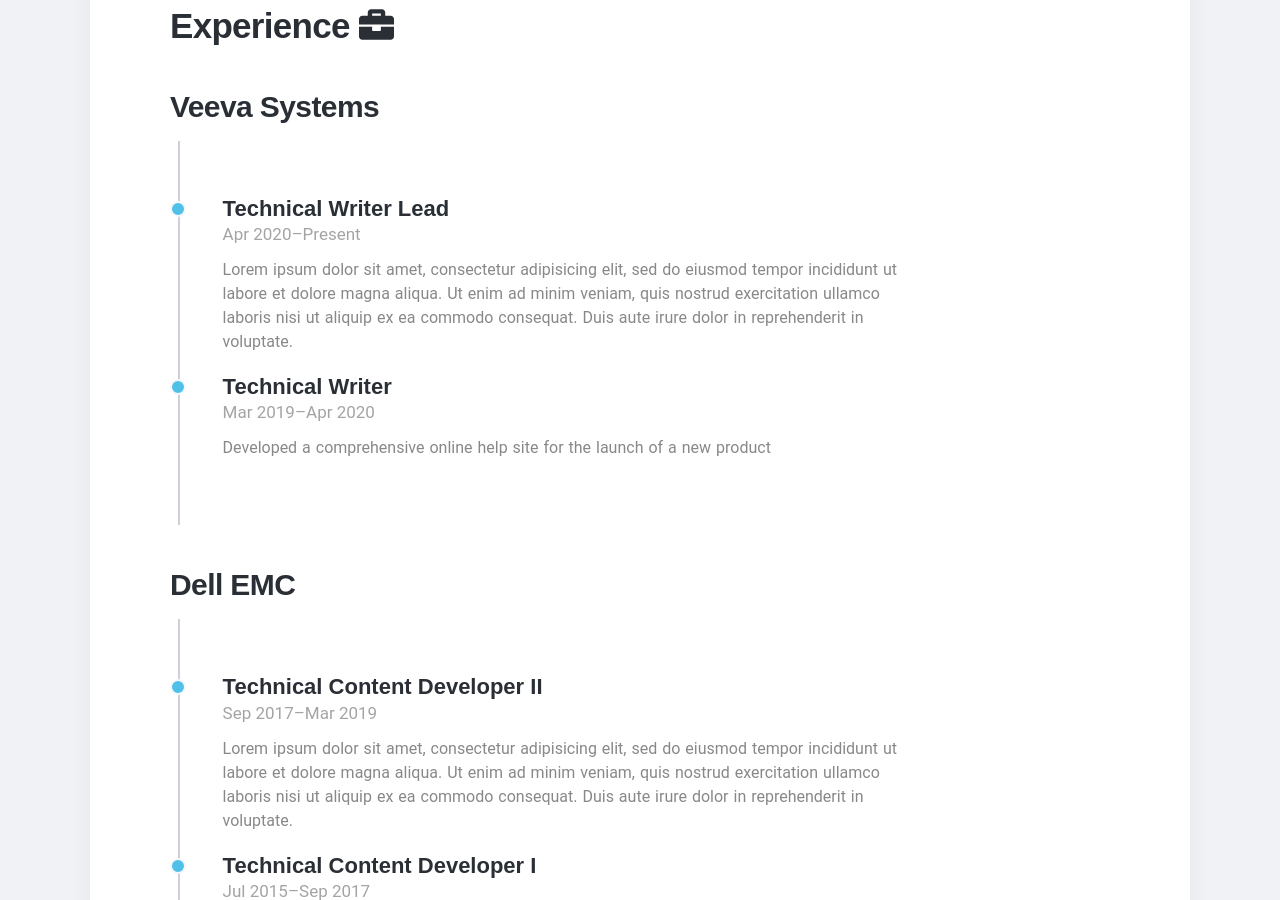
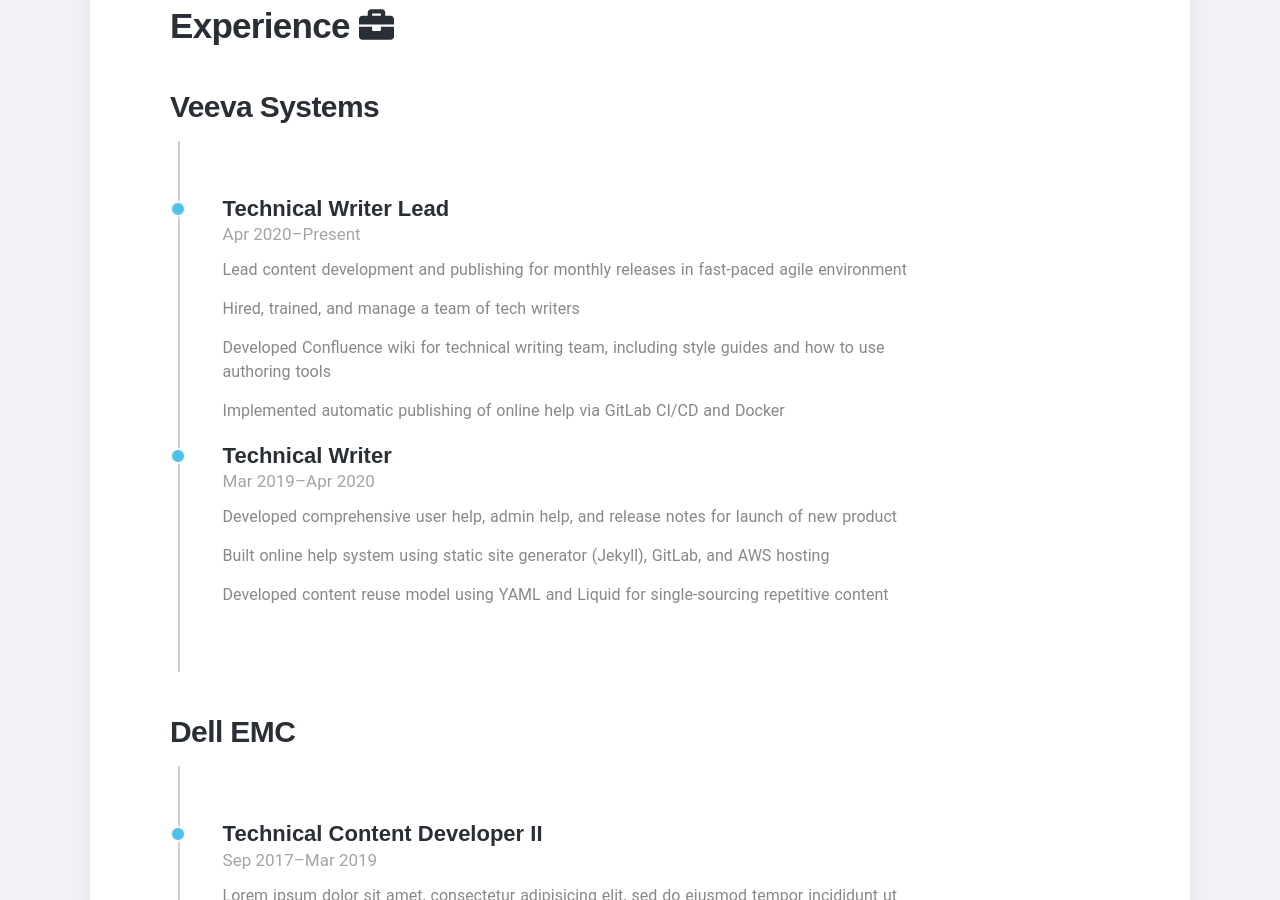
Before and after one commit to emilyrushton/emilyrushton.github.io, a Jekyll site: the page built from index.html, in a window 1280 px wide and 900 px high, scrolled down 1448 px. Built offline with Jekyll 4.4.1, drawn with Linux system fonts in a browser that asks for light colours; nearby versions of some CDN libraries; some web fonts are replaced.

Commit message:
Update index.html

```diff
--- a/index.html
+++ b/index.html
@@ -58,7 +58,10 @@
 						      <div class="timeline-content">
 						         <h4>Technical Writer Lead</h4>
 						         <span>Apr 2020–Present</span>
-						         <p>Lorem ipsum dolor sit amet, consectetur adipisicing elit, sed do eiusmod tempor incididunt ut labore et dolore magna aliqua. Ut enim ad minim veniam, quis nostrud exercitation ullamco laboris nisi ut aliquip ex ea commodo consequat. Duis aute irure dolor in reprehenderit in voluptate.</p>
+						         <p>Lead content development and publishing for monthly releases in fast-paced agile environment</p>
+						         <p>Hired, trained, and manage a team of tech writers</p>
+						         <p>Developed Confluence wiki for technical writing team, including style guides and how to use authoring tools</p>
+						         <p>Implemented automatic publishing of online help via GitLab CI/CD and Docker</p>
 						      </div>
 						  </div>
    						<div class="timeline-block">
@@ -66,7 +69,9 @@
 						      <div class="timeline-content">
 						         <h4>Technical Writer</h4>
 						         <span>Mar 2019–Apr 2020</span>
-						         <p>Developed a comprehensive online help site for the launch of a new product</p>
+						         <p>Developed comprehensive user help, admin help, and release notes for launch of new product</p>
+						         <p>Built online help system using static site generator (Jekyll), GitLab, and AWS hosting</p>
+						         <p>Developed content reuse model using YAML and Liquid for single-sourcing repetitive content</p>
 						      </div>
 						   </div>
 						</div>
```
